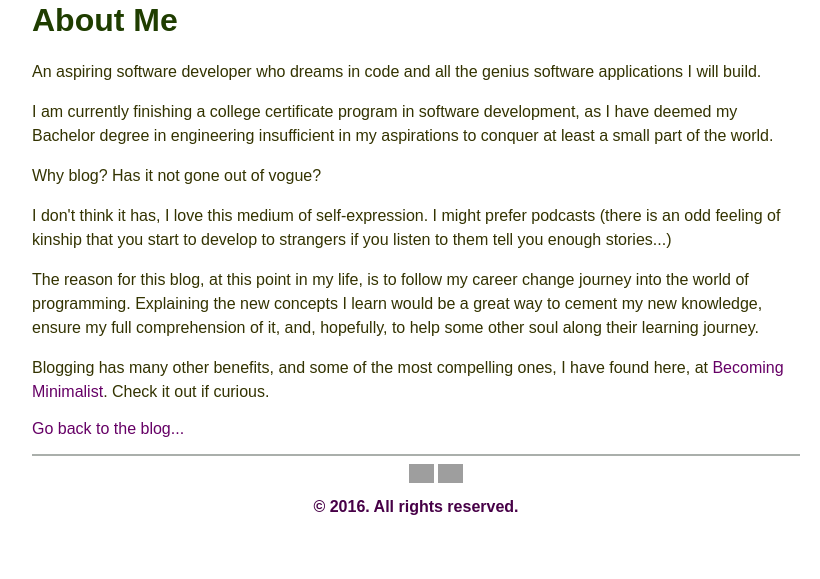
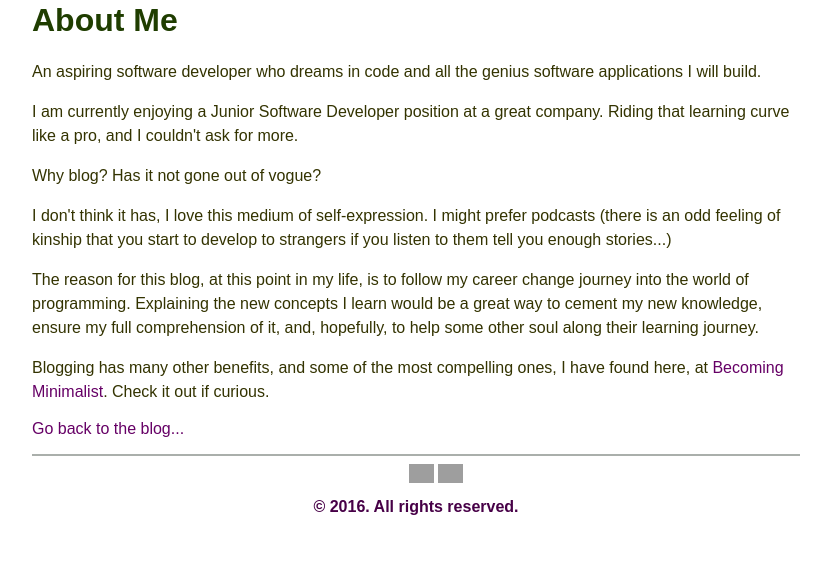
Before and after one commit to dostap/dostap, a Jekyll site: the page built from about/index.html, in a window 1280 px wide. Shown: the part 752-1331 px from the top of the page, without its empty margins (224-1044 px from the left). Built offline with Jekyll 4.4.1, drawn with Linux system fonts in a browser that asks for light colours; some web fonts are replaced; grey boxes are pictures that could not be loaded.

Commit message:
Update index.html

```diff
--- a/about/index.html
+++ b/about/index.html
@@ -5,8 +5,7 @@ title: darya blogs... about herself
 <div class="blurb">
 	<h1>About Me</h1>
 	<p>An aspiring software developer who dreams in code and all the genius software applications I will build.
-	<p>I am currently finishing a college certificate program in software development, as I have deemed my
-	Bachelor degree in engineering insufficient in my aspirations to conquer at least a small part of the world.</p>
+	<p>I am currently enjoying a Junior Software Developer position at a great company. Riding that learning curve like a pro, and I couldn't ask for more.</p>
 	<p>Why blog? Has it not gone out of vogue?</p>
 	<p>I don't think it has, I love this medium of self-expression. I might prefer podcasts (there is an odd
 	feeling of kinship that you start to develop to strangers if you listen to them tell you enough stories...)</p>
```
